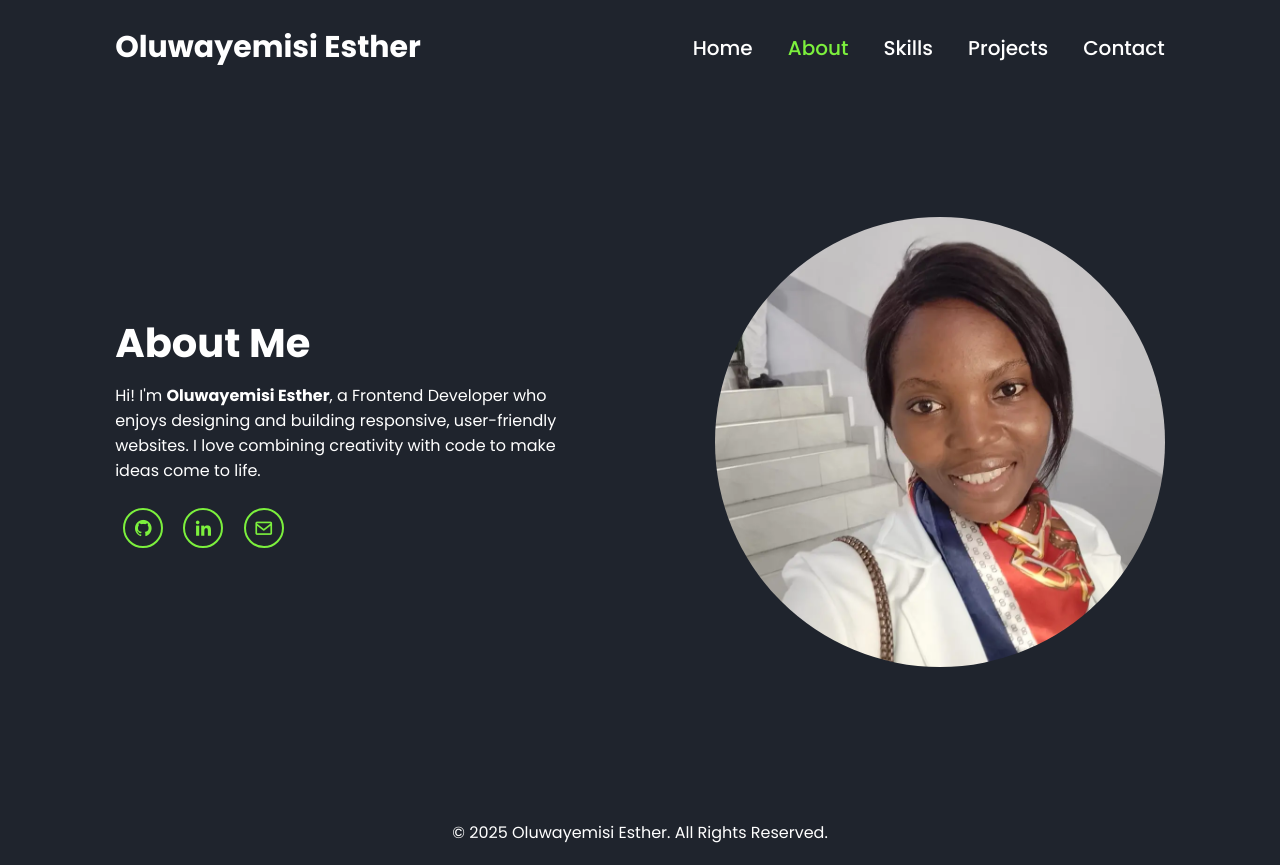
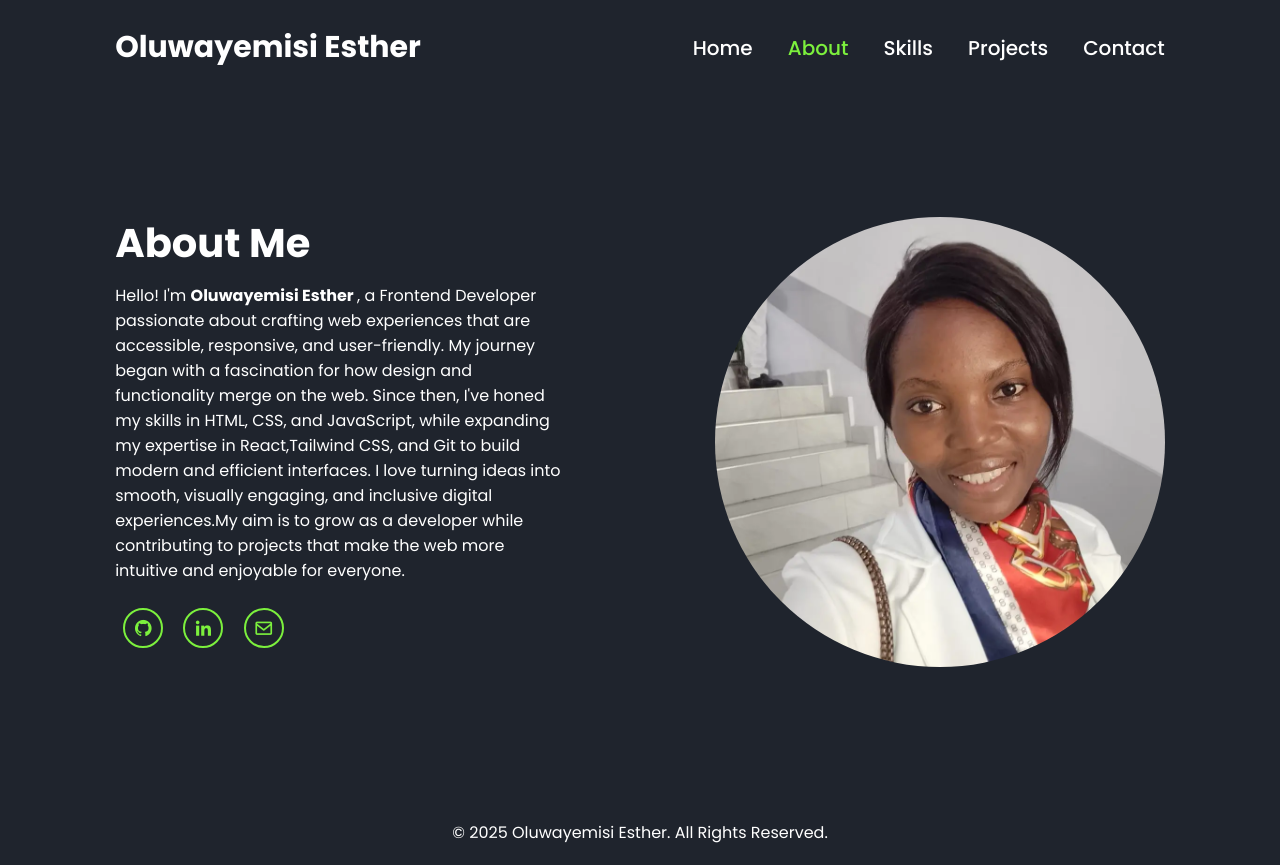
Before and after one commit to EstherOluwayemisi/My-Portfolio, a plain HTML site: page about.html in a window 1280 px wide. Drawn offline with nearby package versions, Linux system fonts and the light colour scheme; a web font is replaced by a local one.

Commit message:
update:added about

```diff
--- a/about.html
+++ b/about.html
@@ -32,9 +32,11 @@
       <div class="about-contain">
         <h2 class="section-info">About Me</h2>
         <p  class="section-p">
-          Hi! I'm <strong>Oluwayemisi Esther</strong>, a Frontend Developer who
-          enjoys designing and building responsive, user-friendly websites. I
-          love combining creativity with code to make ideas come to life.
+       Hello! I'm <strong> Oluwayemisi Esther </strong>, a Frontend Developer passionate about crafting web experiences that are accessible, responsive, and user-friendly. My journey began with a fascination for how design and functionality merge on the web. Since then,
+           I've honed my skills in HTML, CSS, and JavaScript, while expanding my expertise in React,Tailwind CSS, and Git to build modern and efficient interfaces.
+           I love turning ideas into smooth, visually engaging, and inclusive digital experiences.My aim is to grow as a developer while contributing to projects that make the web more intuitive and enjoyable for everyone.
+        </p>
+       </p>
         </p>
         <div class="link">
           <a href="https://github.com/EstherOluwayemisi"
--- a/style.css
+++ b/style.css
@@ -99,9 +99,6 @@ header {
   margin-left: 150px;
   margin-top: 30px;
 }
-/* .home-item img:hover {
-  transform: scale(1.2);
-} */
 .about {
   display: flex;
   align-items: center;
```
